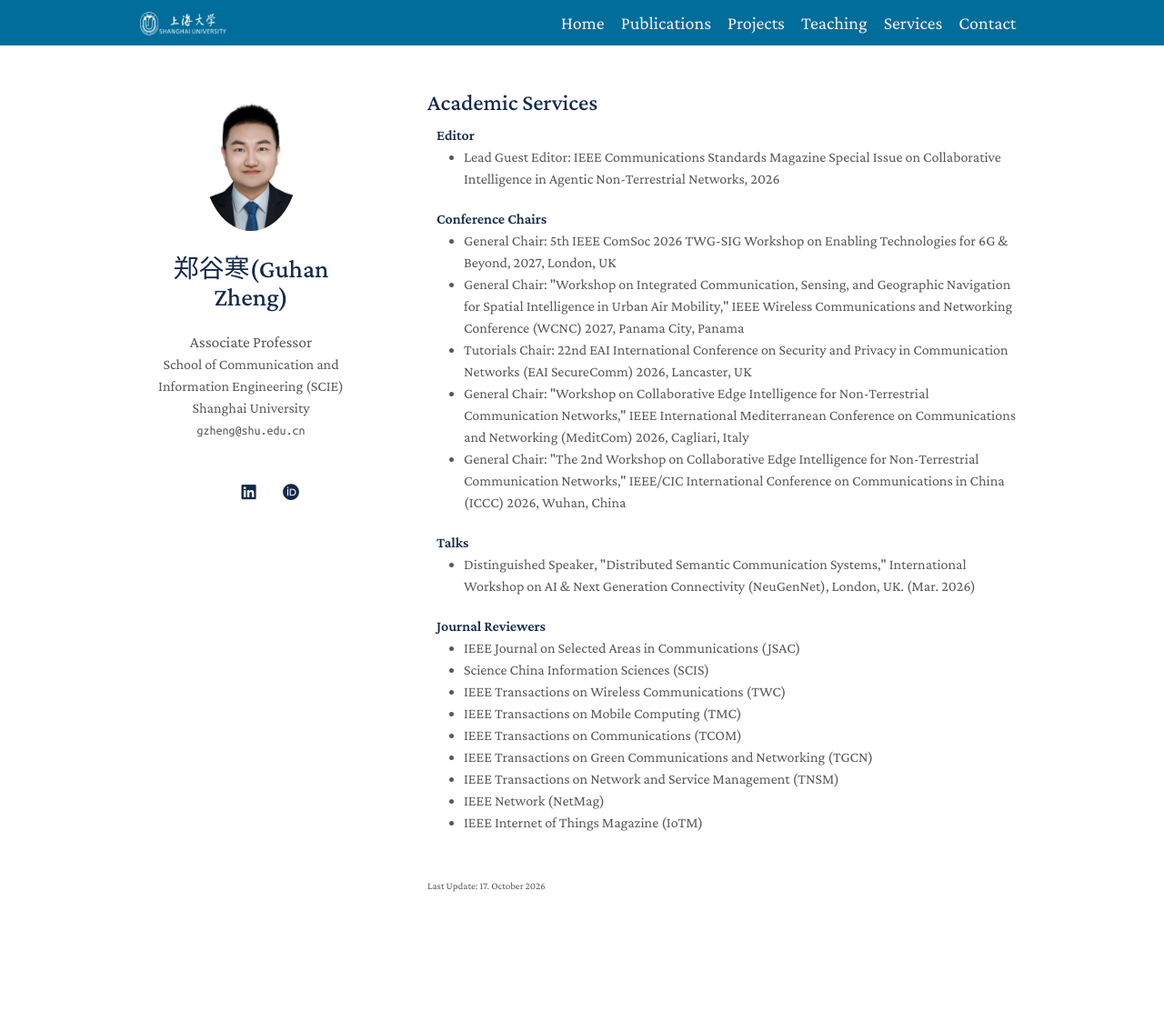
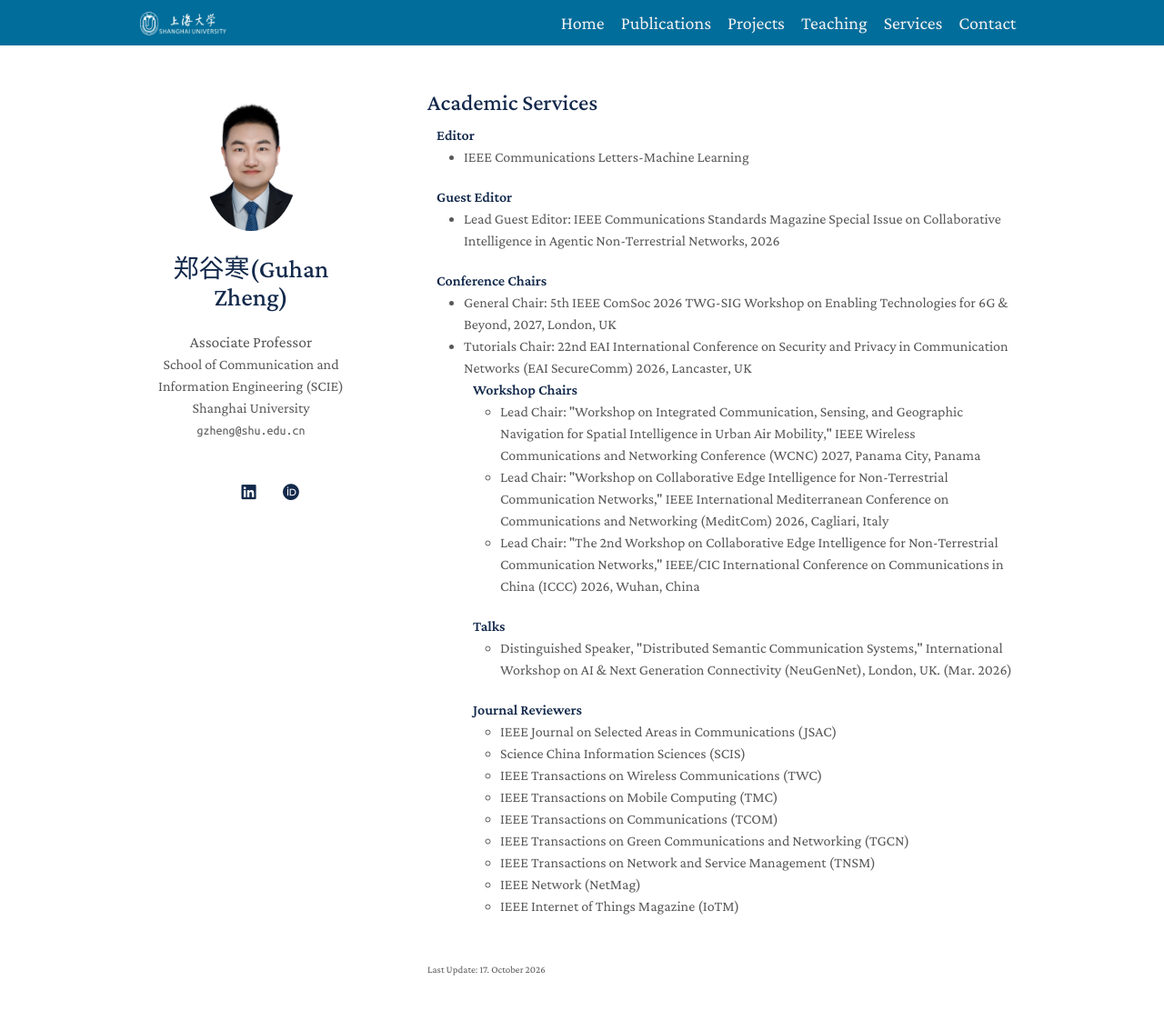
Before and after one commit to Guhan328/Guhan328.github.io, a Jekyll site: the page built from services.md, in a window 1280 px wide and 1127 px high. Shown: the top 1112 px of the window at 91% size. Built offline with Jekyll 4.4.1, drawn with Linux system fonts in a browser that asks for light colours; a style sheet for code colours, icons or effects is not loaded.

Commit message:
Update services.md

```diff
--- a/_includes/services.md
+++ b/_includes/services.md
@@ -4,6 +4,11 @@
 
 
 <h4 style="margin:0 10px 0;">Editor</h4>
+<ul style="margin:0 0 20px;">
+ <li><autocolor> IEEE Communications Letters-Machine Learning</autocolor></li>
+</ul>
+
+<h4 style="margin:0 10px 0;">Guest Editor</h4>
 <ul style="margin:0 0 20px;">
   <li><autocolor> Lead Guest Editor: IEEE Communications Standards Magazine Special Issue on Collaborative Intelligence in Agentic Non-Terrestrial Networks, 2026</autocolor></li>
 </ul>
@@ -12,11 +17,14 @@
 <h4 style="margin:0 10px 0;">Conference Chairs</h4>
 <ul style="margin:0 0 20px;">
    <li><autocolor>General Chair: 5th IEEE ComSoc 2026 TWG-SIG Workshop on Enabling Technologies for 6G & Beyond, 2027, London, UK</autocolor></li>
-  <li><autocolor>General Chair: "Workshop on Integrated Communication, Sensing, and Geographic Navigation for Spatial
+   <li><autocolor>Tutorials Chair: 22nd EAI International Conference on Security and Privacy in Communication Networks (EAI SecureComm) 2026, Lancaster, UK</autocolor></li>
+
+  <h4 style="margin:0 10px 0;">Workshop Chairs</h4>
+<ul style="margin:0 0 20px;">
+  <li><autocolor>Lead Chair: "Workshop on Integrated Communication, Sensing, and Geographic Navigation for Spatial
 Intelligence in Urban Air Mobility," IEEE Wireless Communications and Networking Conference (WCNC) 2027, Panama City, Panama</autocolor></li>
-  <li><autocolor>Tutorials Chair: 22nd EAI International Conference on Security and Privacy in Communication Networks (EAI SecureComm) 2026, Lancaster, UK</autocolor></li>
-  <li><autocolor>General Chair: "Workshop on Collaborative Edge Intelligence for Non-Terrestrial Communication Networks," IEEE International Mediterranean Conference on Communications and Networking (MeditCom) 2026, Cagliari, Italy</autocolor></li>
-  <li><autocolor>General Chair: "The 2nd Workshop on Collaborative Edge Intelligence for Non-Terrestrial Communication Networks," IEEE/CIC International Conference on Communications in China (ICCC) 2026, Wuhan, China</autocolor></li>
+  <li><autocolor>Lead Chair: "Workshop on Collaborative Edge Intelligence for Non-Terrestrial Communication Networks," IEEE International Mediterranean Conference on Communications and Networking (MeditCom) 2026, Cagliari, Italy</autocolor></li>
+  <li><autocolor>Lead Chair: "The 2nd Workshop on Collaborative Edge Intelligence for Non-Terrestrial Communication Networks," IEEE/CIC International Conference on Communications in China (ICCC) 2026, Wuhan, China</autocolor></li>
 </ul>
 
 <h4 style="margin:0 10px 0;">Talks </h4>
```
